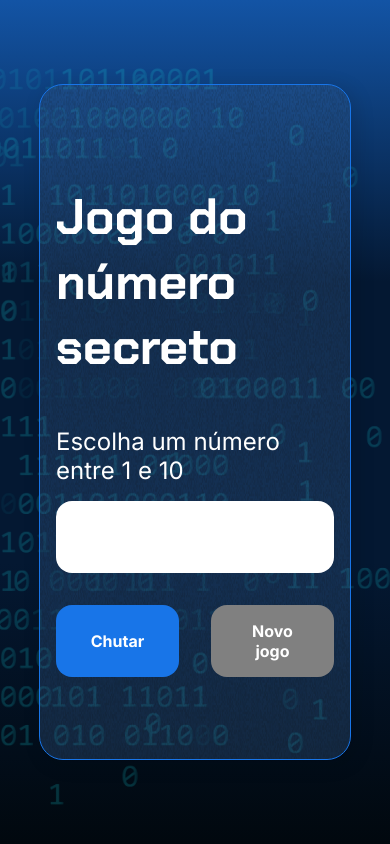
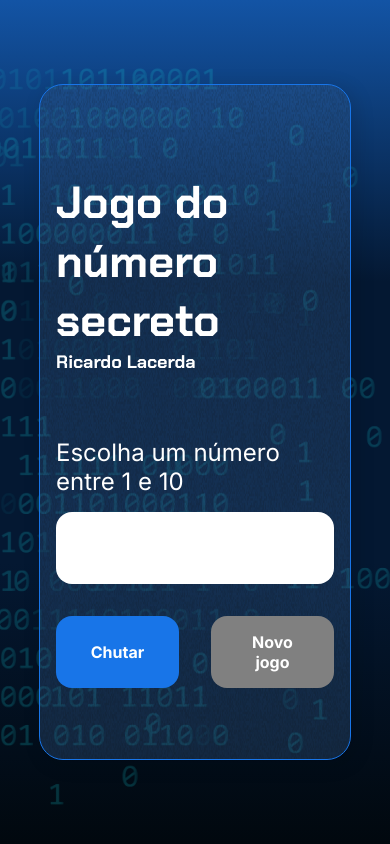
Before and after one commit to RevRicardo/AluraAdivinhaOnumero2, a plain HTML site: page index.html in a window 390 px wide. Drawn offline with Linux system fonts and the light colour scheme.

Commit message:
Implementou no autor e ajustou tamanho frases

```diff
--- a/app.js
+++ b/app.js
@@ -32,7 +32,7 @@ function verificarChute() {
     let chute = document.querySelector('input').value;
 
     if (chute == numeroSecreto) {
-        exibirTextoNaTela('h1', 'Acertou miseravi!');
+        exibirTextoNaTela('h1', 'Acertou!');
         let palavraTentativa = tentativas > 1 ? 'tentativas' : 'tentativa';
         let mensagemTentativas = `Você descobriu o número secreto com ${tentativas} ${palavraTentativa}!`;
         exibirTextoNaTela('p', mensagemTentativas);
--- a/index.html
+++ b/index.html
@@ -23,6 +23,7 @@
             <div class="container__informacoes">
                 <div class="container__texto">
                     <h1></h1>
+                    <h2>Ricardo Lacerda</h2>
                     <p class="texto__paragrafo"></p>
                 </div>
                 <input type="number" min="1" max="10" class="container__input">
--- a/style.css
+++ b/style.css
@@ -92,8 +92,14 @@ body::before {
 
 h1 {
     font-family: 'Chakra Petch', sans-serif;
-    font-size: 72px;
-    padding-bottom: 3rem;
+    font-size: 45px;
+    padding-bottom: 0rem;
+}
+
+h2 {
+    font-family: 'Chakra Petch', sans-serif;
+    font-size: 18px;
+    padding-bottom: 4rem;
 }
 
 p,
@@ -102,7 +108,7 @@ button {
 }
 
 .texto__paragrafo {
-    font-size: 32px;
+    font-size: 28px;
     font-weight: 400;
 }
 
@@ -113,7 +119,11 @@ button:disabled {
 @media screen and (max-width: 1250px) {
 
     h1 {
-        font-size: 50px;
+        font-size: 45px;
+    }
+
+    h2 {
+        font-size: 18px;
     }
 
     .container__botao {
```
